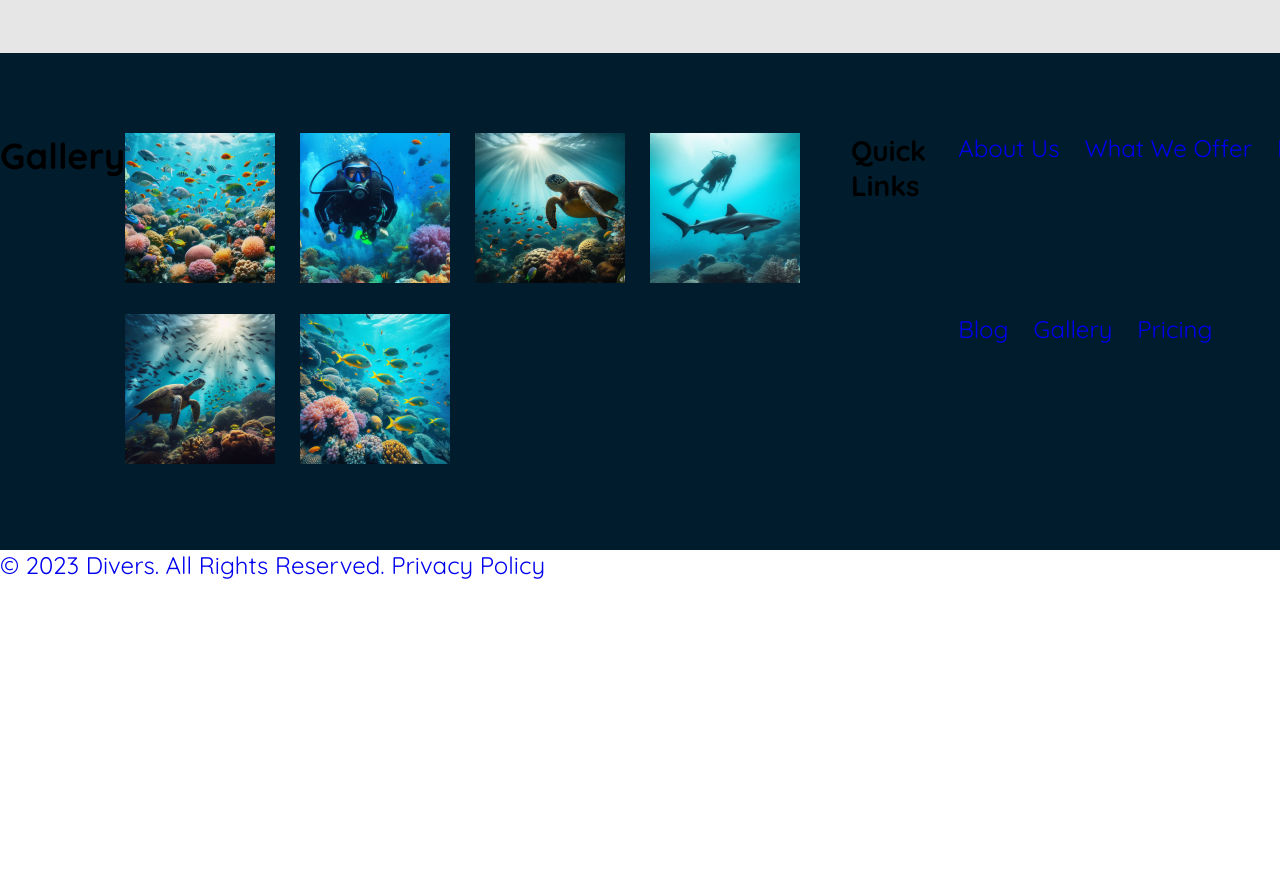
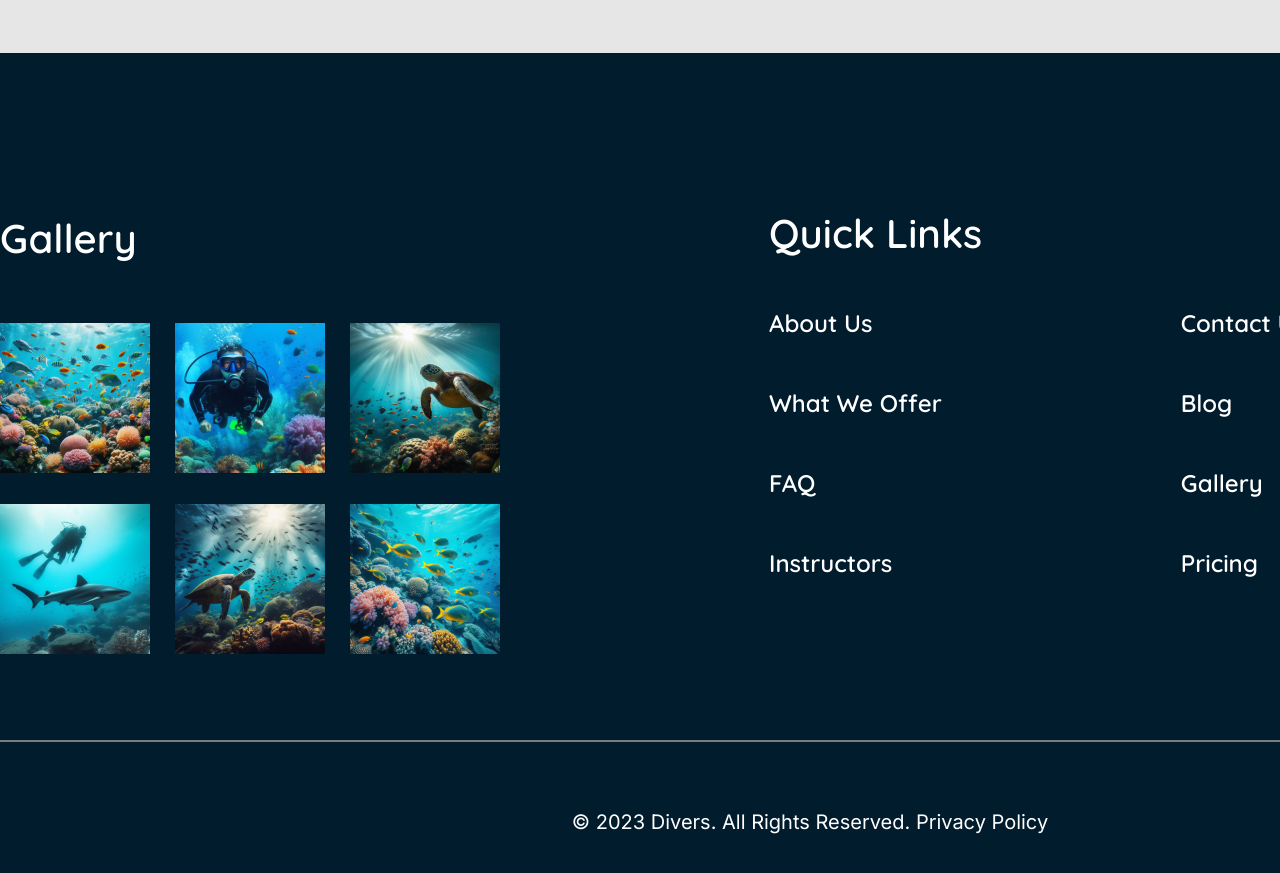
Before and after one commit to DenysSvistilnuk/Diving, a plain HTML site: page index.html in a window 1280 px wide. Shown: the part 2340-3213 px from the top of the page. Before the commit the page ends 2920 px from the top, so only its background shows below. Drawn offline with Linux system fonts and the light colour scheme.

Commit message:
Кінець

```diff
--- a/index.html
+++ b/index.html
@@ -165,8 +165,10 @@
                 </ul>
             </div>
         </section>
-        <section class="gallery">
-            <div class="container gallery-container">
+        <section class="info">
+            <div class="container info-container">
+                <ul class="info-main-list">
+                    <li class="info-item-gallery">
                         <h2 class="gallery-title">
                             Gallery
                         </h2>
@@ -190,58 +192,75 @@
                                 <img class="gallery-image" src="images/gallery_6.png" alt="Рибки">
                             </li>
                         </ul>
-                <h3 class="gallery-title">
+                    </li>
+                    <li class="info-item-quick">
+                        <h3 class="quick-title">
                             Quick Links
                         </h3>
-                <ul class="gallery-list">
-                    <li class="gallery-item">
-                        <a class="gallery-link" href="#">
+                        <ul class="quick-list">
+                            <li class="quick-item">
+                                <ul class="item-list">
+                                    <li class="list-item">
+                                        <a class="list-item-link" href="#">
                                             About Us
                                         </a>
                                     </li>
-                    <li class="gallery-item">
-                        <a class="gallery-link" href="#">
+                                    <li class="list-item">
+                                        <a class="list-item-link" href="#">
                                             What We Offer
                                         </a>
                                     </li>
-                    <li class="gallery-item">
-                        <a class="gallery-link" href="#">
+                                    <li class="list-item">
+                                        <a class="list-item-link" href="#">
                                             FAQ
                                         </a>
                                     </li>
-                    <li class="gallery-item">
-                        <a class="gallery-link" href="#">
+                                    <li class="list-item">
+                                        <a class="list-item-link" href="#">
                                             Instructors
                                         </a>
                                     </li>
-                    <li class="gallery-item">
-                        <a class="gallery-link" href="#">
+                                </ul>
+                            </li>
+                            <li class="quick-item">
+                                <ul class="quick-list">
+                                    <li class="quick-item">
+                                        <ul class="item-list">
+                                            <li class="list-item">
+                                                <a class="list-item-link" href="#">
                                                     Contact Us
                                                 </a>
                                             </li>
-                    <li class="gallery-item">
-                        <a class="gallery-link" href="#">
+                                            <li class="list-item">
+                                                <a class="list-item-link" href="#">
                                                     Blog
                                                 </a>
                                             </li>
-                    <li class="gallery-item">
-                        <a class="gallery-link" href="#">
+                                            <li class="list-item">
+                                                <a class="list-item-link" href="#">
                                                     Gallery
                                                 </a>
                                             </li>
-                    <li class="gallery-item">
-                        <a class="gallery-link" href="#">
+                                            <li class="list-item">
+                                                <a class="list-item-link" href="#">
                                                     Pricing
                                                 </a>
                                             </li>
                                         </ul>
+                                    </li>
+                                </ul>
+                            </li>
+                        </ul>
+                    </li>
             </div>
         </section>
     </main>
     <footer class="footer">
+        <div class="container footer-container">
             <a class="footer-link" href="#">
                 © 2023 Divers. All Rights Reserved. Privacy Policy
             </a>
+        </div>
     </footer>
 </body>
 
--- a/style.css
+++ b/style.css
@@ -37,7 +37,7 @@ a{
 .header-link{
     color: white;
     font-weight: 700;
-    font-family: 'Inter',sans-serif;
+    font-family: 'Inter', sans-serif;
 }
 .header-link:hover{
     color: #f4de1f;
@@ -135,16 +135,57 @@ a{
     background-color: #fff;
     border-radius: 15px;
 }
-.gallery{
+.info{
     background-color: #001c2d;
     padding: 80px 0px;
-}
-.gallery-container{
-    display: flex;
+    border-bottom: 2px solid #7c7c7c;
 }
 .gallery-list{
     display: flex;
     flex-wrap: wrap;
     gap: 25px;
-    column-gap: ;
+    width: 500px;
 }
+.info-main-list{
+    display: flex;
+    gap: 269px;
+}
+.quick-list{
+    display: flex;
+    gap: 239px;
+}
+.item-list{
+    display: flex;
+    flex-direction: column;
+    gap: 50px;
+}
+.list-item-link{
+    font-weight: 600;
+    font-size: 24px;
+    color: #fff;
+}
+.quick-title{
+    font-weight: 600;
+    font-size: 40px;
+    color: #fff;
+    padding-top: 75px;
+    padding-bottom: 50px;
+}
+.gallery-title{
+    font-weight: 600;
+    font-size: 40px;
+    color: #fff;
+    padding-top: 80px;
+    padding-bottom: 60px;
+}
+.footer{
+    background-color: #001c2d;
+    padding: 63px 0px;
+    text-align: center;
+}
+.footer-link{
+    font-weight: 400;
+    font-size: 20px;
+    color: #fff;
+    font-family: 'Inter', sans-serif;
+}
```
Lines whose indentation alone changed are shown as unchanged.
